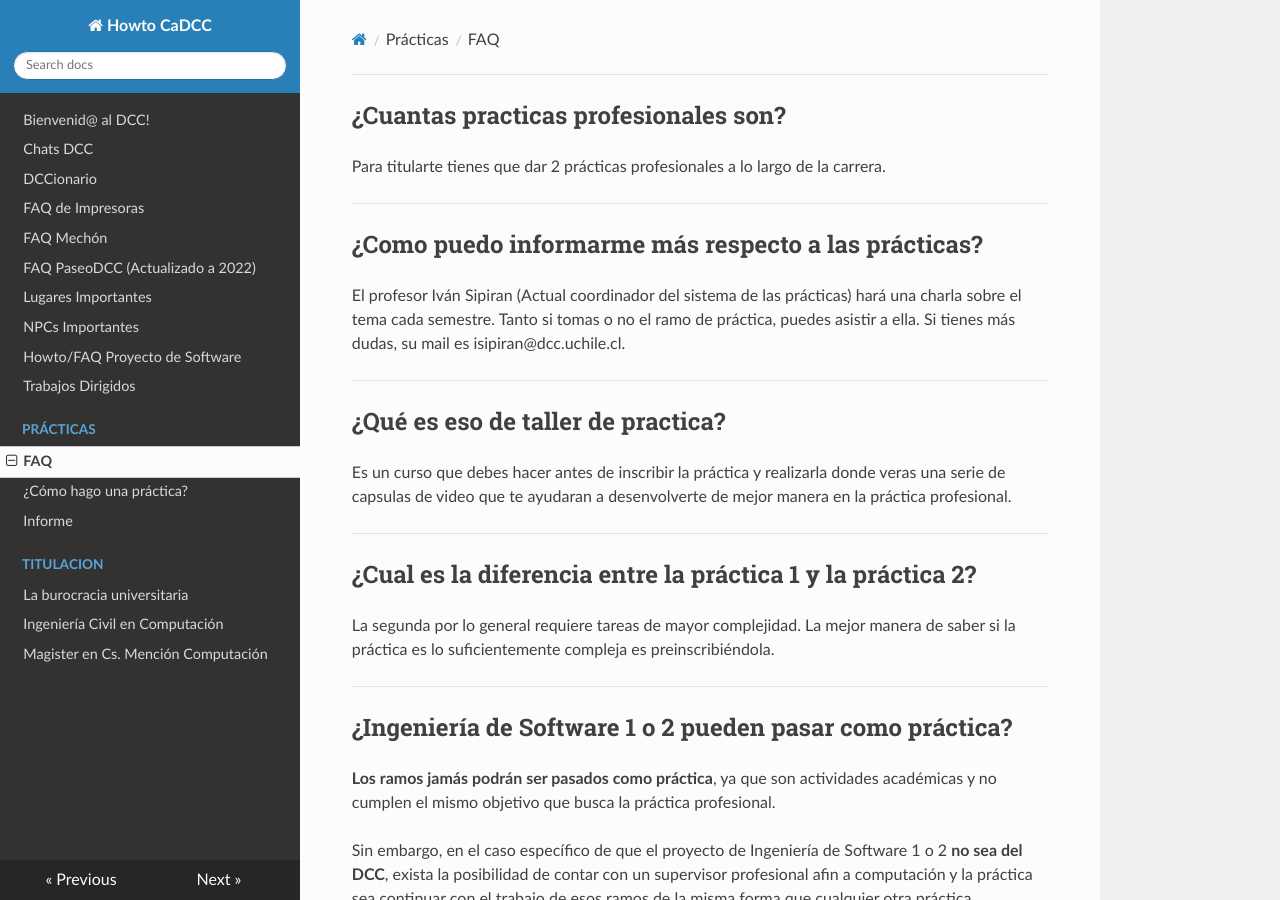
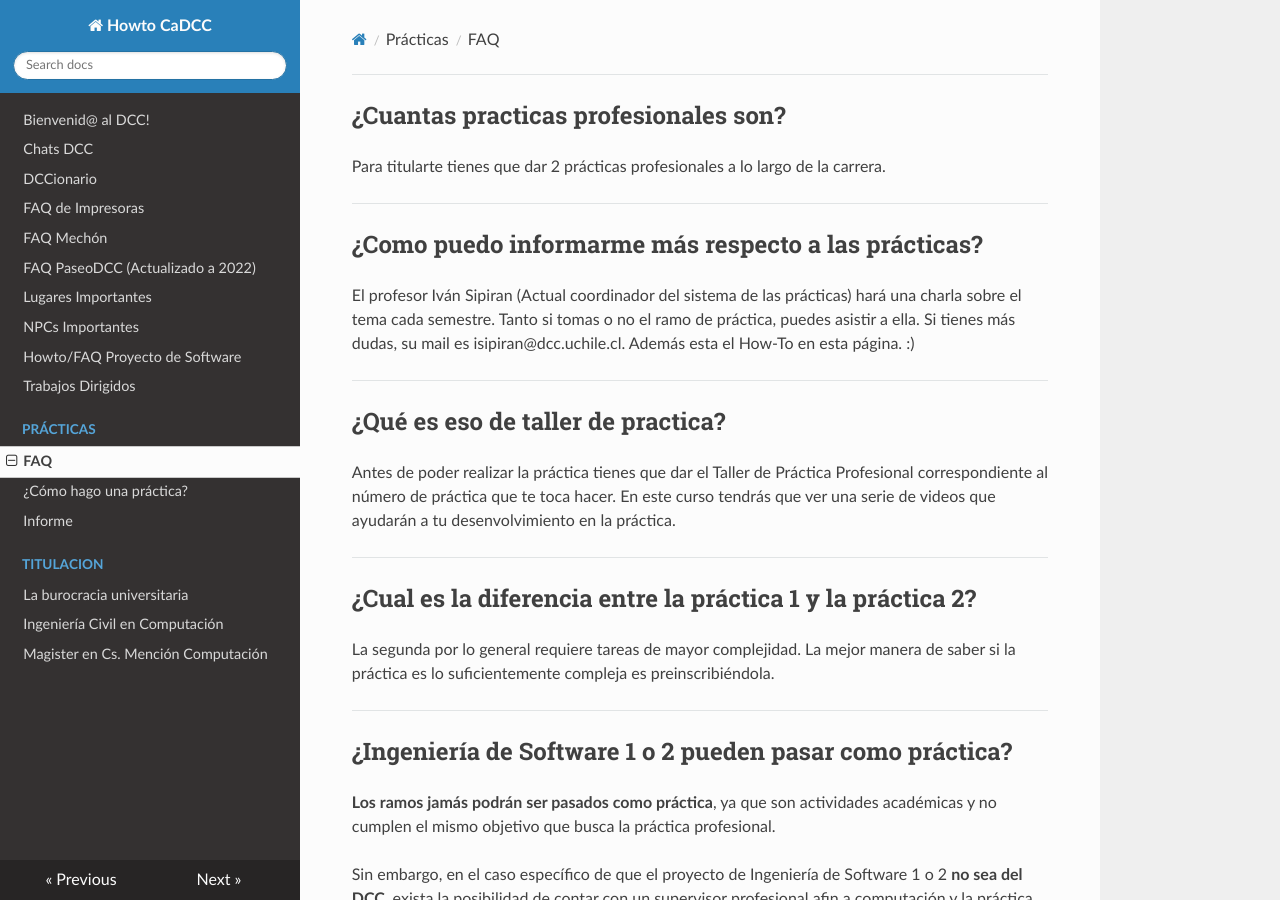
Before and after one commit to cadcc/howto, an MkDocs documentation site: the page built from docs/Prácticas/FAQ.md, in a window 1280 px wide and 900 px high. Built offline with MkDocs 1.6.1, drawn with Linux system fonts in a browser that asks for light colours; nearby versions of some CDN libraries.

Commit message:
Correcion sobre taller de practicas

```diff
--- a/docs/Prácticas/FAQ.md
+++ b/docs/Prácticas/FAQ.md
@@ -6,13 +6,13 @@ Para titularte tienes que dar 2 prácticas profesionales a lo largo de la carrer
 
 ## ¿Como puedo informarme más respecto a las prácticas?
 
-El profesor Iván Sipiran (Actual coordinador del sistema de las prácticas) hará una charla sobre el tema cada semestre. Tanto si tomas o no el ramo de práctica, puedes asistir a ella. Si tienes más dudas, su mail es isipiran@dcc.uchile.cl.
+El profesor Iván Sipiran (Actual coordinador del sistema de las prácticas) hará una charla sobre el tema cada semestre. Tanto si tomas o no el ramo de práctica, puedes asistir a ella. Si tienes más dudas, su mail es isipiran@dcc.uchile.cl. Además esta el How-To en esta página. :)
 
 ---
 
 ## ¿Qué es eso de taller de practica?
 
-Es un curso que debes hacer antes de inscribir la práctica y realizarla donde veras una serie de capsulas de video que te ayudaran a desenvolverte de mejor manera en la práctica profesional.
+Antes de poder realizar la práctica tienes que dar el Taller de Práctica Profesional correspondiente al número de práctica que te toca hacer. En este curso tendrás que ver una serie de videos que ayudarán a tu desenvolvimiento en la práctica.
 
 ---
 
```
